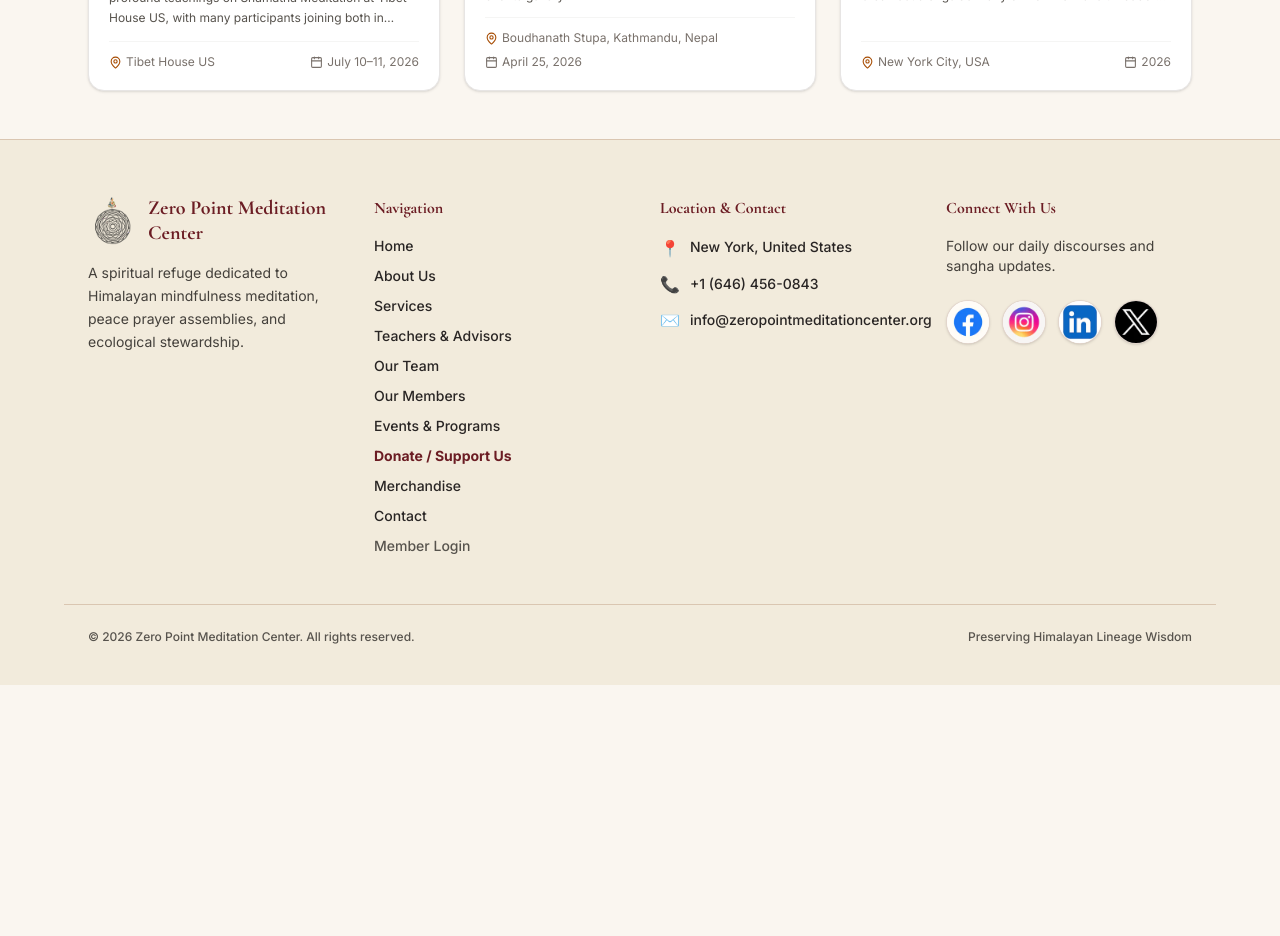
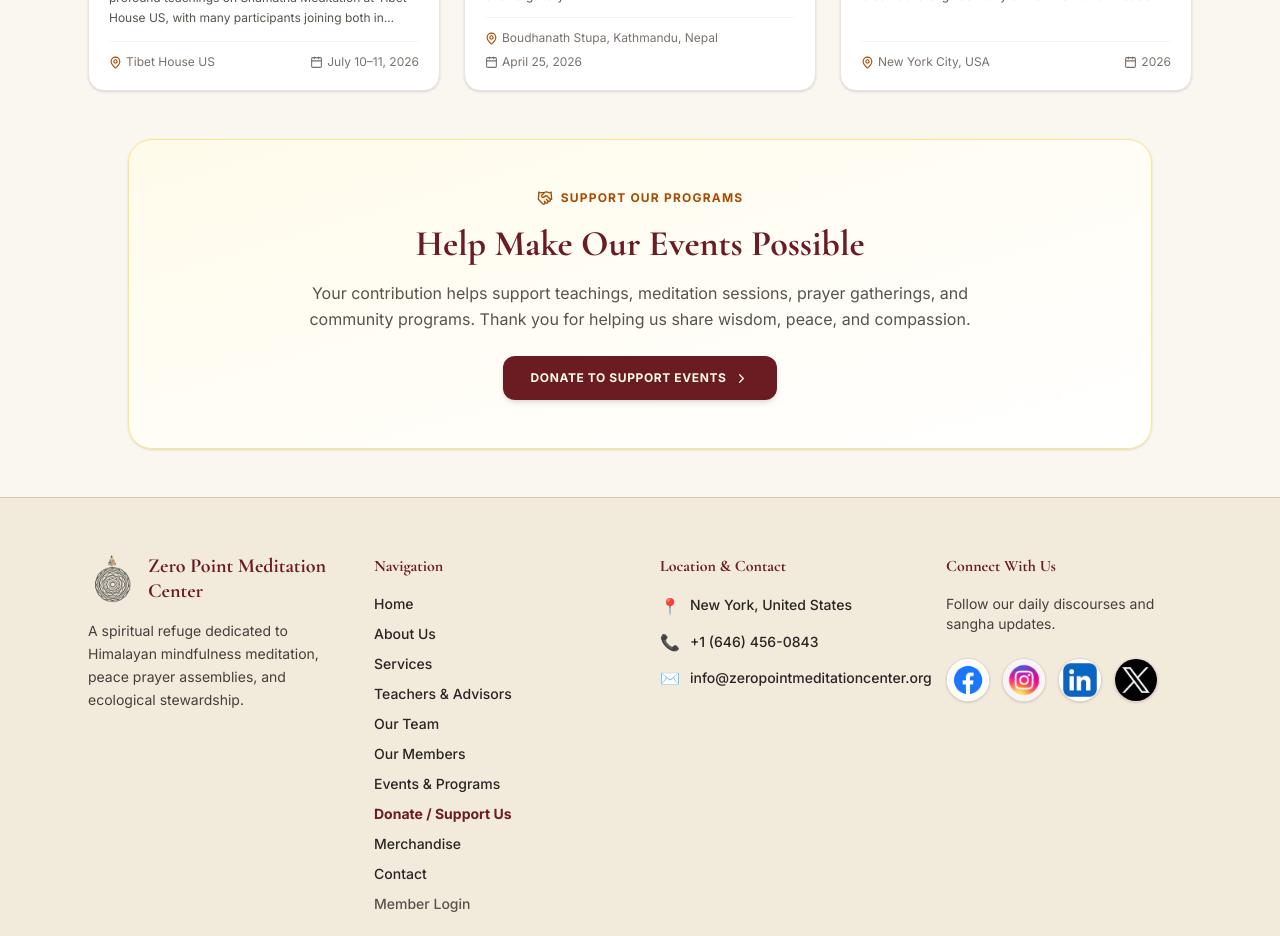
Before and after one commit to sherpaten/Zero-Point-Meditation-Center, a React (Vite) app in the folder zero-point-meditation/: page /events in a window 1280 px wide. Shown: the part 2880-3816 px from the top of the page. Before the commit the page ends 3565 px from the top, so only its background shows below. Built offline with nearby package versions, Linux system fonts and the light colour scheme.

Commit message:
Add donation callout to events page

```diff
--- a/zero-point-meditation/src/pages/Events.jsx
+++ b/zero-point-meditation/src/pages/Events.jsx
@@ -575,6 +575,14 @@ export default function Events() {
         )}
       </motion.section>
 
+      {/* Donation invitation on the Events page */}
+      <section aria-labelledby="events-donate-heading" className="mx-auto mt-12 max-w-5xl rounded-3xl border border-amber-200 bg-gradient-to-br from-amber-50 to-white px-6 py-10 text-center shadow-sm sm:px-10 sm:py-12">
+        <span className="inline-flex items-center gap-2 text-xs font-bold uppercase tracking-widest text-buddhist-gold"><Handshake size={16} /> Support Our Programs</span>
+        <h2 id="events-donate-heading" className="mt-3 font-serif text-3xl font-bold text-buddhist-burgundy sm:text-4xl">Help Make Our Events Possible</h2>
+        <p className="mx-auto mt-4 max-w-2xl text-sm leading-relaxed text-stone-600 sm:text-base">Your contribution helps support teachings, meditation sessions, prayer gatherings, and community programs. Thank you for helping us share wisdom, peace, and compassion.</p>
+        <a href="/donate" className="mt-6 inline-flex items-center gap-2 rounded-xl bg-buddhist-burgundy px-7 py-3.5 text-xs font-bold uppercase tracking-wider text-amber-50 shadow-md transition-all hover:scale-105 hover:bg-red-900">Donate to Support Events <ChevronRight size={15} /></a>
+      </section>
+
       <AnimatePresence>
         {selectedMedia && (
           <motion.div initial={{ opacity: 0 }} animate={{ opacity: 1 }} exit={{ opacity: 0 }}
```
